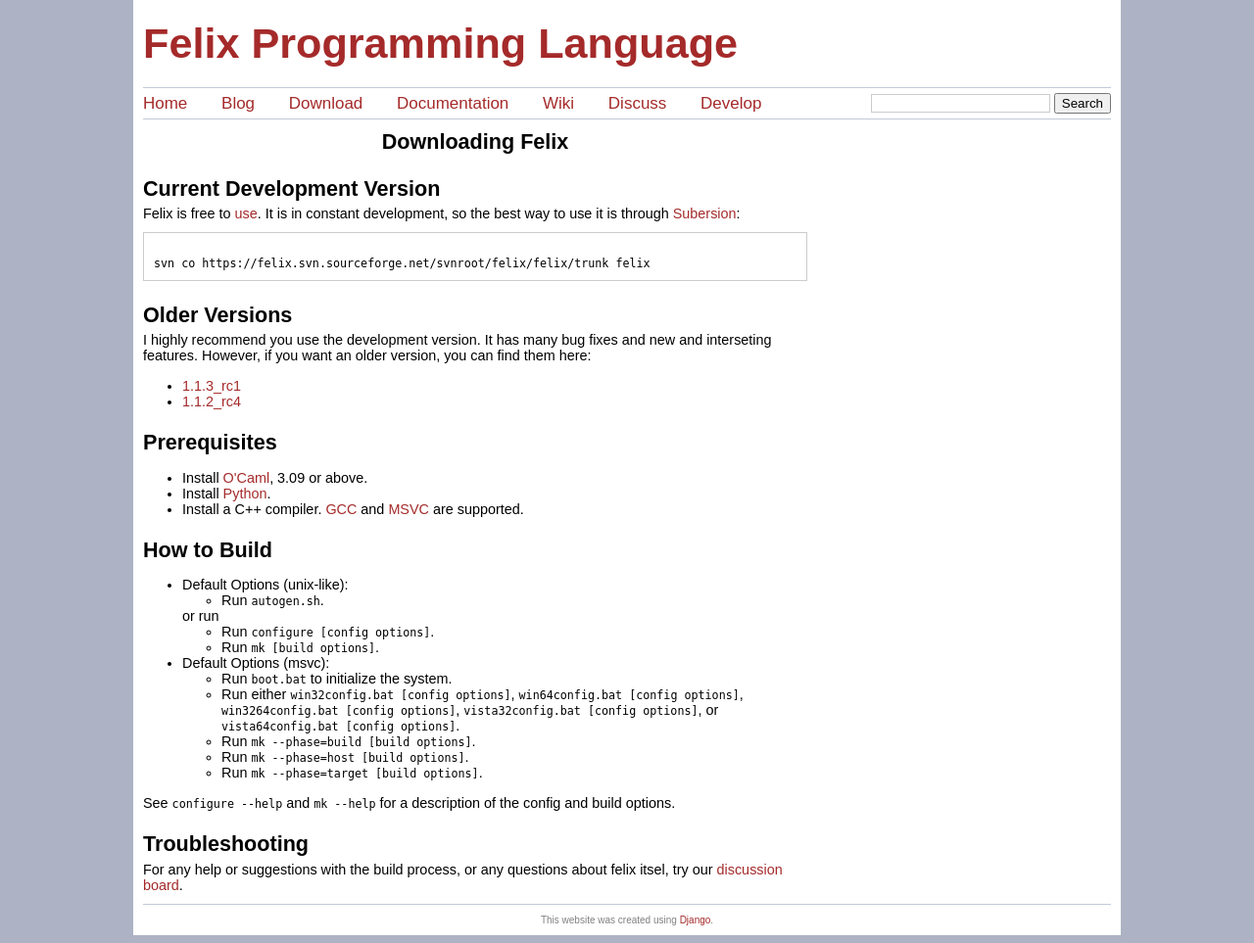
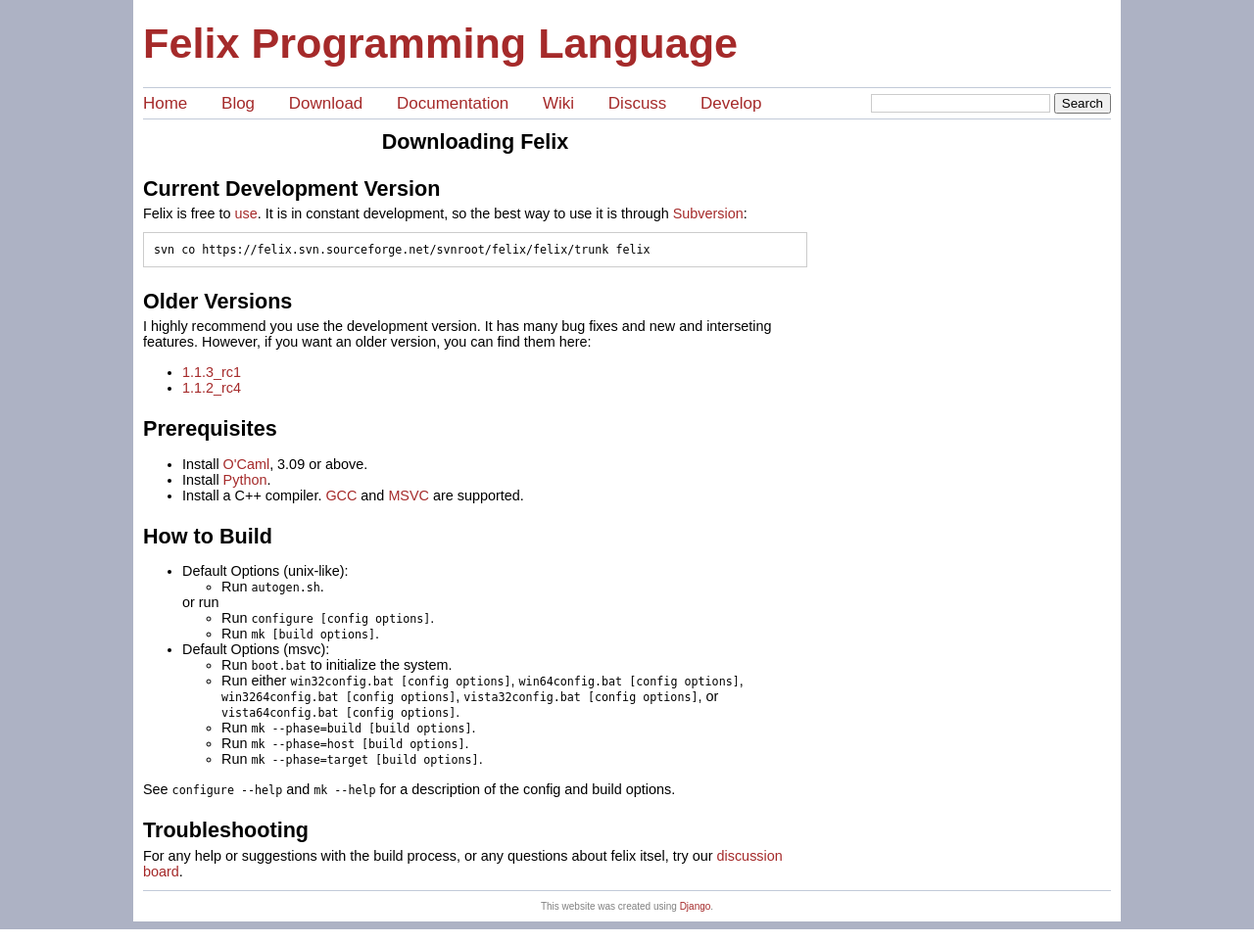
Before and after one commit to erickt/felix-lang, a Django app: template templates/flatpages/download.html in a window 1280 px wide. Shown: the whole page at 98% size. Run offline with Django 3.2, Linux system fonts and the light colour scheme; the template is opened without the code that fills it, so the values that code supplies are empty.

Commit message:
tweak the language some
git-svn-id: https://felix.svn.sourceforge.net/svnroot/felix/felix-lang.org/felix_website@1452 3fca3a5c-071c-0410-b500-ba939811c8f2

```diff
--- a/templates/base_authors.html
+++ b/templates/base_authors.html
@@ -19,7 +19,7 @@
 {% endif %}
 {% if authors %}
 <div class="sidebar">
-	<h3 class="sidebar-title">All Authors:</h3>
+	<h3 class="sidebar-title">Authors:</h3>
 	<ul class="linklist">
 		{% for t in authors %}
 			<li><a href="/authors/{{ t.username }}">{{ t.username|escape }}</a></li>
--- a/templates/base_blog.html
+++ b/templates/base_blog.html
@@ -40,7 +40,7 @@
 {% endif %}
 {% if authors %}
 <div class="sidebar">
-	<h3 class="sidebar-title">All Authors:</h3>
+	<h3 class="sidebar-title">Authors:</h3>
 	<ul class="linklist">
 		{% for t in authors %}
 			<li><a href="/authors/{{ t.username }}">{{ t.username|escape }}</a></li>
--- a/templates/flatpages/download.html
+++ b/templates/flatpages/download.html
@@ -7,13 +7,11 @@
 <p>
 Felix is free to <a href="/license">use</a>. It is in constant development,
 so the best way to use it is through
-<a href="http://subversion.tigris.org">Subersion</a>:
+<a href="http://subversion.tigris.org">Subversion</a>:
 </p>
 
 <p>
-<pre><code>
-svn co https://felix.svn.sourceforge.net/svnroot/felix/felix/trunk felix
-</code></pre>
+<pre>svn co https://felix.svn.sourceforge.net/svnroot/felix/felix/trunk felix</pre>
 </p>
 
 <h2>Older Versions</h2>
```
